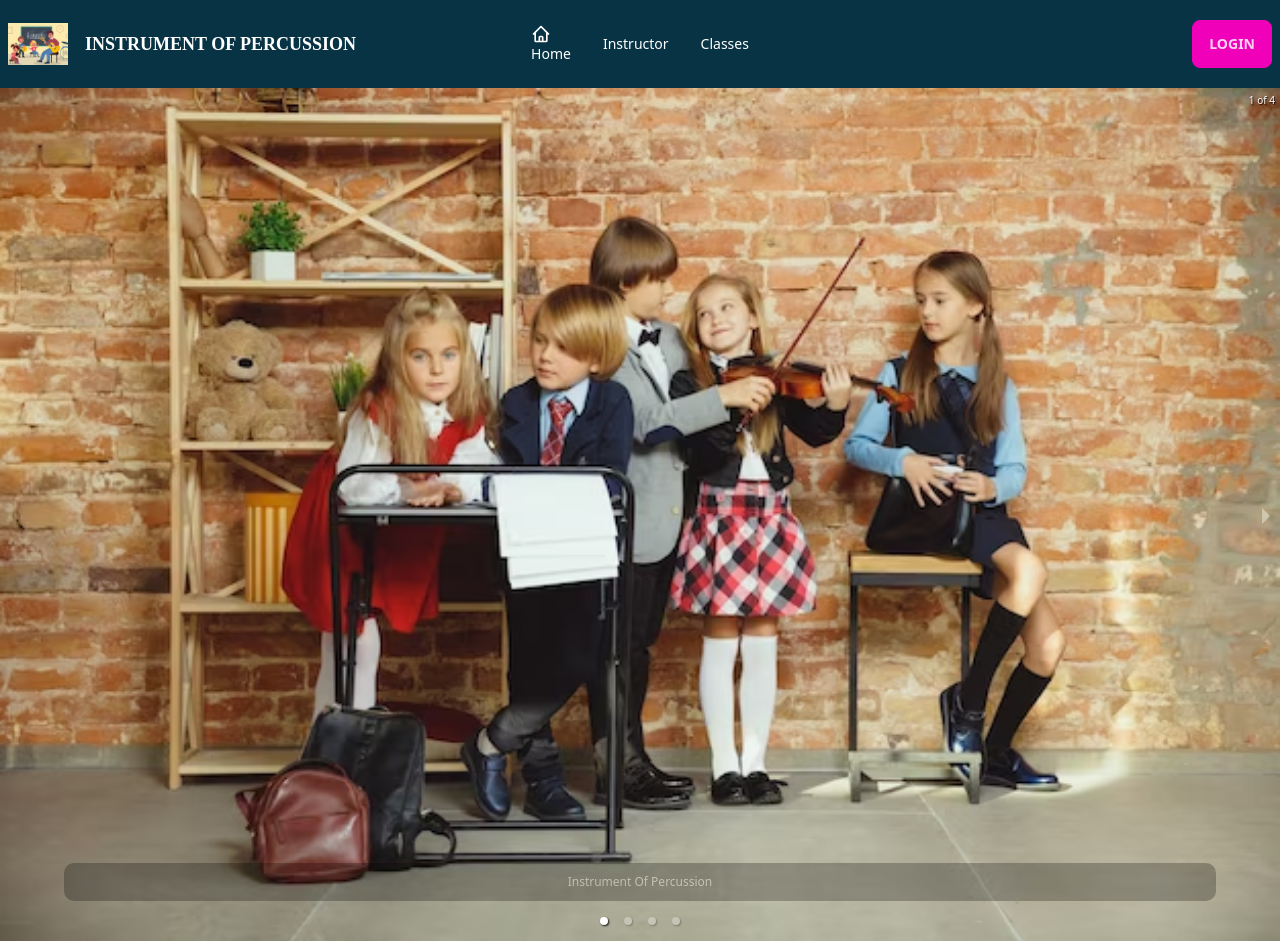
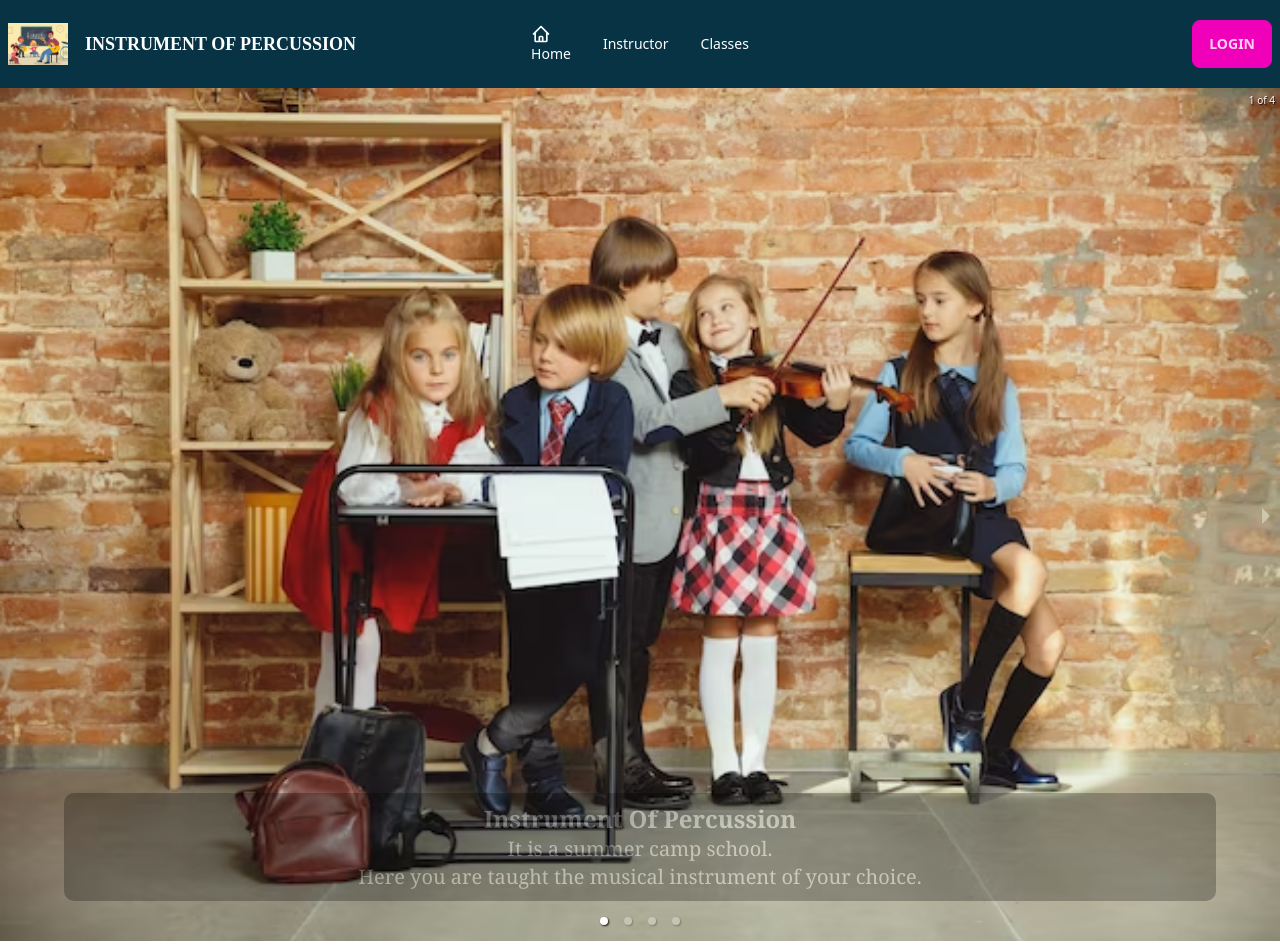
Before and after one commit to Naharun/summer-camp-school, a React (Vite) app: page / in a window 1280 px wide. Shown: the top 952 px of the page. Built offline with nearby package versions, Linux system fonts and the light colour scheme; no server answers.

Commit message:
last commit

```diff
--- a/src/pages/Home/TopSliderSection/TopSliderSection.jsx
+++ b/src/pages/Home/TopSliderSection/TopSliderSection.jsx
@@ -12,19 +12,35 @@ const TopSliderSection = () => {
             <Carousel>
                 <div>
                     <img src={img1} />
-                    <p className="legend">Instrument Of Percussion</p>
+                    <p className="legend line-clamp-3"><span className="text-2xl font-serif font-bold">Instrument Of Percussion</span><br />
+                        <span className="text-xl font-serif">It is a summer camp school. <br />
+                            Here you are taught the musical instrument of your choice.
+                        </span>
+                    </p>
                 </div>
                 <div>
                     <img src={img2} />
-                    <p className="legend">Instrument Of Percussion</p>
+                    <p className="legend line-clamp-3"><span className="text-2xl font-serif font-bold">Instrument Of Percussion</span><br />
+                        <span className="text-xl font-serif">It is a summer camp school. <br />
+                            Here you are taught the musical instrument of your choice.
+                        </span>
+                    </p>
                 </div>
                 <div>
                     <img src={img3} />
-                    <p className="legend">Instrument Of Percussion</p>
+                    <p className="legend line-clamp-3"><span className="text-2xl font-serif font-bold">Instrument Of Percussion</span><br />
+                        <span className="text-xl font-serif">It is a summer camp school. <br />
+                            Here you are taught the musical instrument of your choice.
+                        </span>
+                    </p>
                 </div>
                 <div>
                     <img src={img5} />
-                    <p className="legend">Instrument Of Percussion</p>
+                    <p className="legend line-clamp-3"><span className="text-2xl font-serif font-bold">Instrument Of Percussion</span><br />
+                        <span className="text-xl font-serif">It is a summer camp school. <br />
+                            Here you are taught the musical instrument of your choice.
+                        </span>
+                    </p>
                 </div>
             </Carousel>
         </>
```
